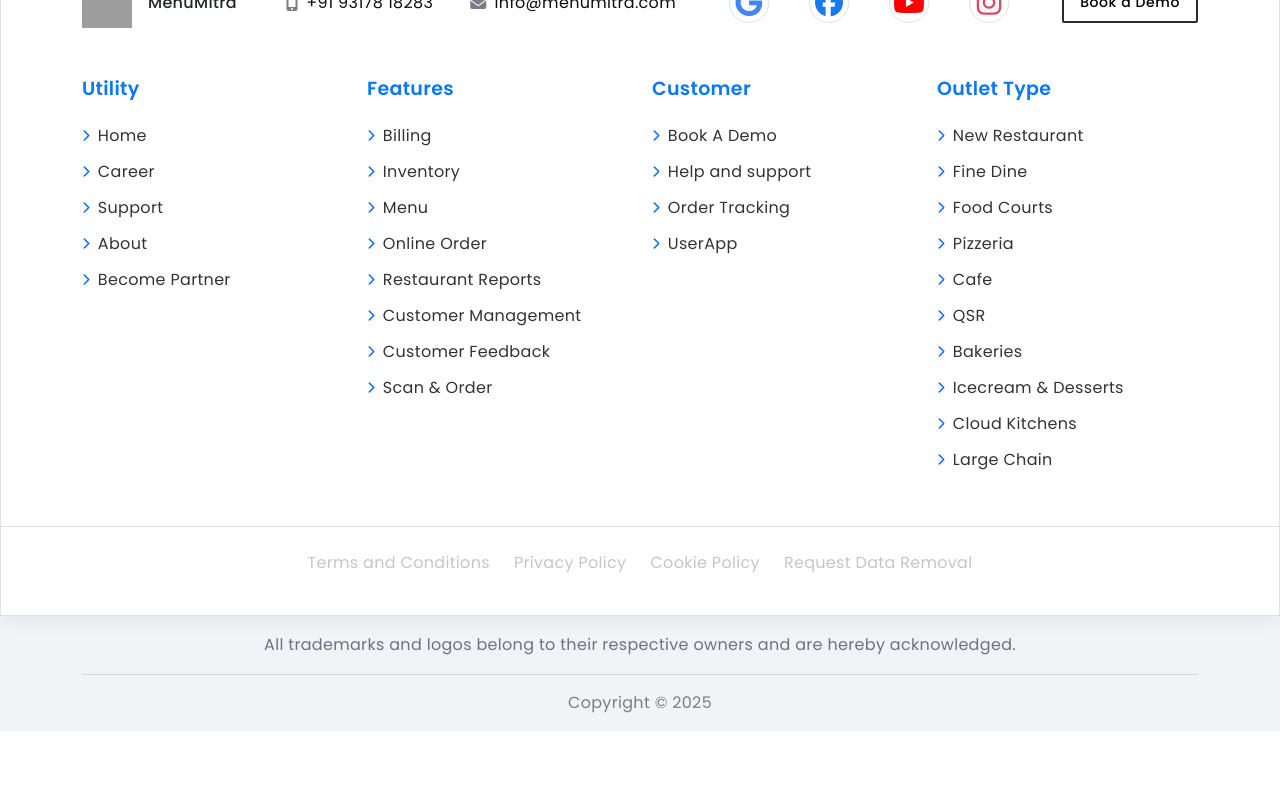
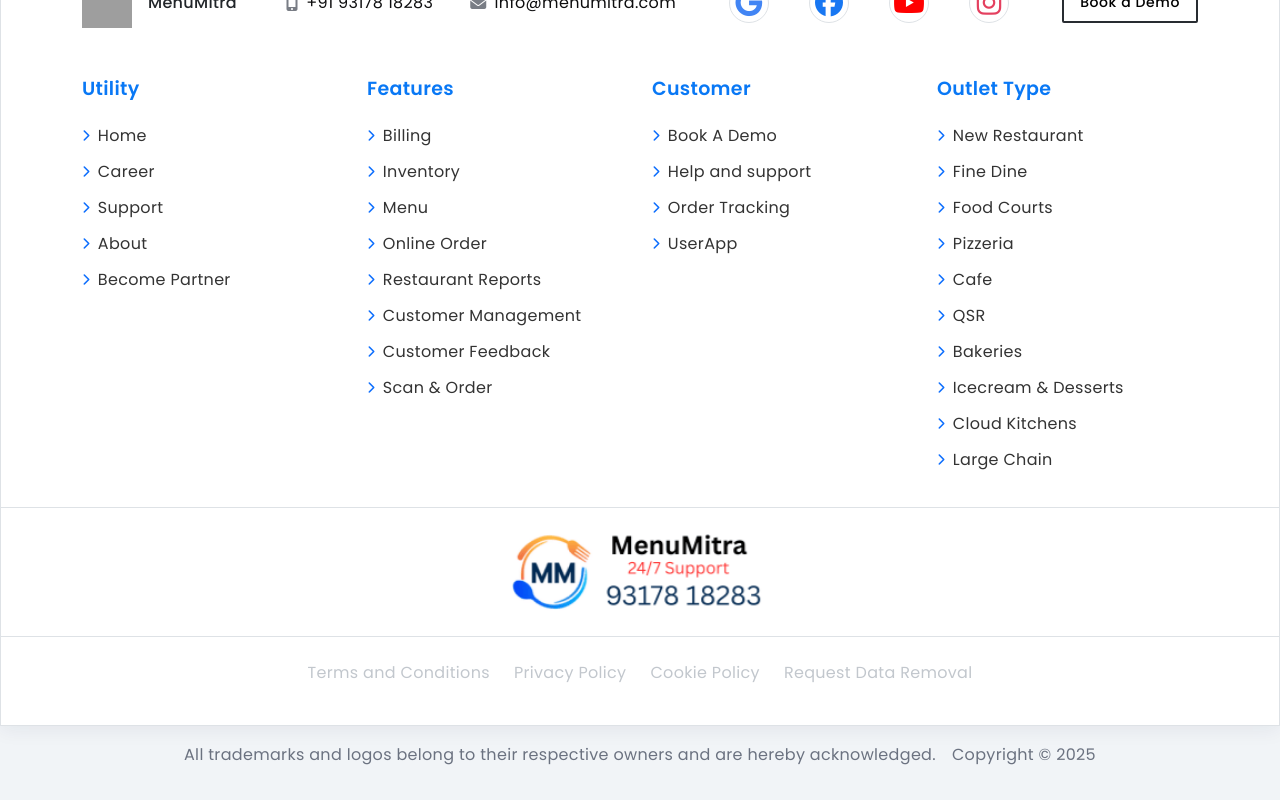
Before and after one commit to Shekru-Labs-India/menumitra_website, a React (Create React App) app: page / in a window 1280 px wide. Shown: the part 6798-7598 px from the top of the page. Before the commit the page ends 7529 px from the top, so only its background shows below. Built offline with nearby package versions, Linux system fonts and the light colour scheme; grey boxes are pictures that could not be loaded.

Commit message:
Add support section to Footer component with navigation to support page and update layout for copyright information.

```diff
--- a/src/components/Footer.jsx
+++ b/src/components/Footer.jsx
@@ -1,9 +1,16 @@
 import React from "react";
-import { Link } from "react-router-dom";
+import { Link, useNavigate } from "react-router-dom";
 import menumitra from '../assets/images/MenuMitra.png';
+import mmSupp from '../assets/images/mm_supp.png';
 import './Footer.css';
 
 const Footer = () => {
+  const navigate = useNavigate();
+
+  const handleSupportClick = () => {
+    navigate('/support');
+  };
+
   return (
     <>
       <section className="footer-top-area bg-white border border-top shadow-lg pt-50">
@@ -137,6 +144,19 @@ const Footer = () => {
             </div>
           </div>
 
+          {/* Support Section */}
+          <div className="row mt-5 pt-4 border-top">
+            <div className="col-12 text-center">
+              <img
+                src={mmSupp}
+                alt="MenuMitra 24/7 Support"
+                className="img-fluid"
+                style={{ maxHeight: "80px", objectFit: "contain", cursor: "pointer" }}
+                onClick={handleSupportClick}
+              />
+            </div>
+          </div>
+
           {/* Footer Links */}
           <div className="d-flex flex-column flex-md-row justify-content-center align-items-center gap-4 mt-4 pt-4 border-top fs-16">
             <Link className="text-secondary" to="/terms_conditions">Terms and Conditions</Link>
@@ -172,15 +192,12 @@ const Footer = () => {
       {/* Copyright Section */}
       <section className="py-3">
         <div className="container">
-          <div className="text-center mb-3">
-            <p className="mb-0 fs-16">All trademarks and logos belong to their respective owners and are hereby acknowledged.</p>
-          </div>
-          <hr className="my-3" />
-          <div className="row justify-content-between align-items-center">
-            <div className="col-12 text-center">
-              <div className="d-flex align-items-center justify-content-center">
-                <span className="fs-16">Copyright © 2025</span>
-              </div>
+          <div className="d-flex justify-content-center align-items-center gap-3 mb-3">
+            <div className="text-center">
+              <p className="mb-0 fs-16">All trademarks and logos belong to their respective owners and are hereby acknowledged.</p>
+            </div>
+            <div className="text-center">
+              <p className="mb-0 fs-16">Copyright © 2025</p>
             </div>
           </div>
         </div>
```
Also changed, not shown: src/assets/images/mm_supp.png (added).
